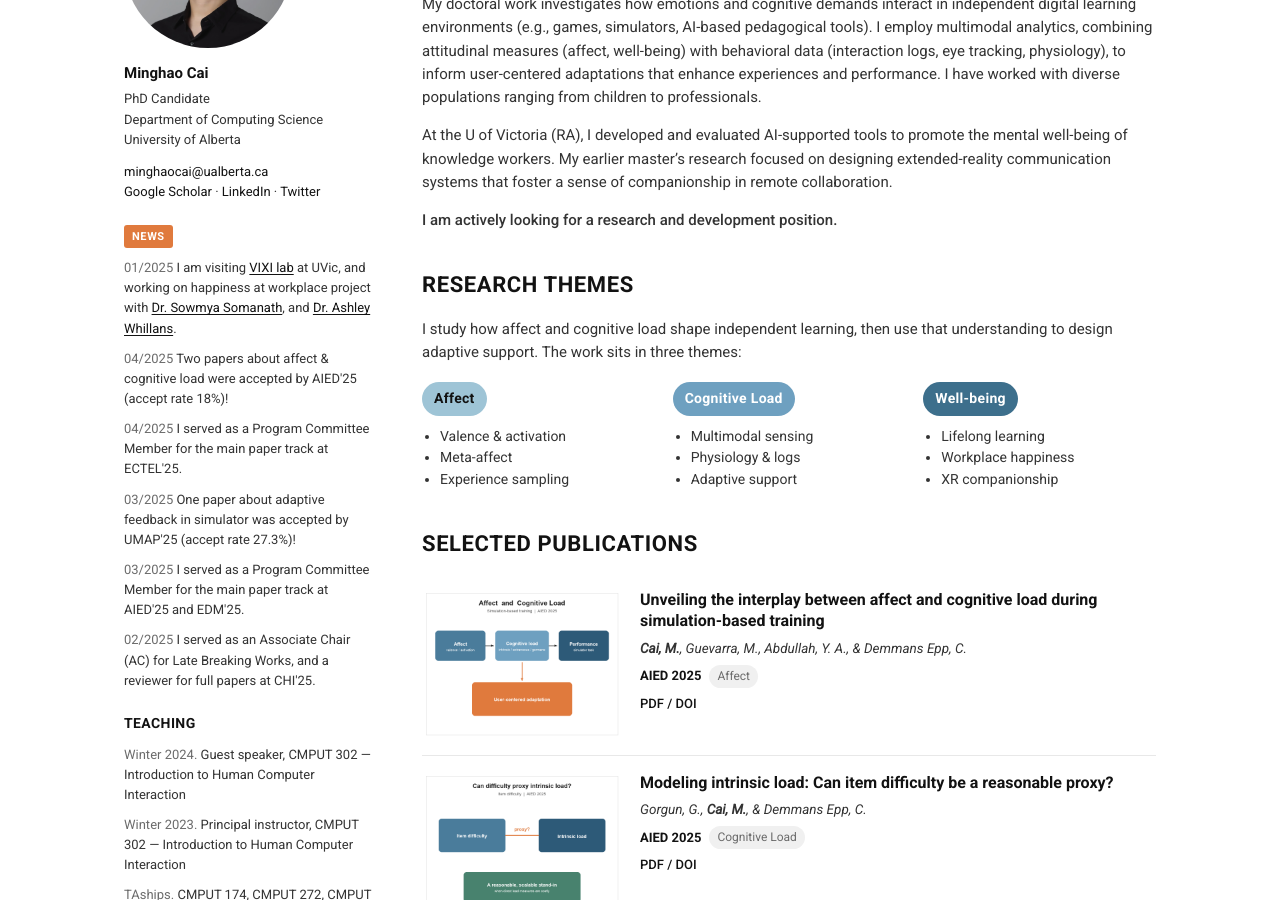
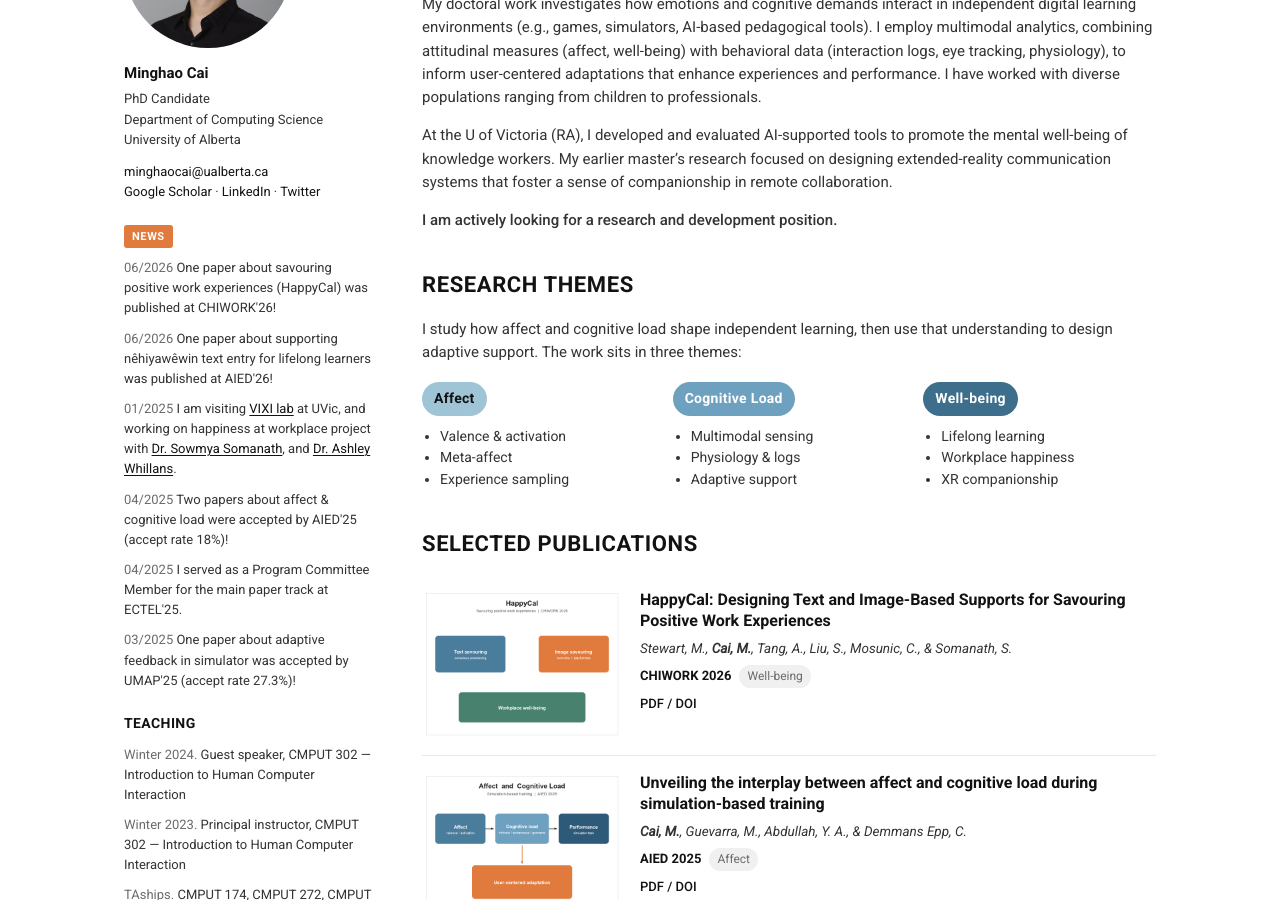
Before and after one commit to minghaocai/minghaocai.github.io, a Jekyll site: the page built from index.md, in a window 1280 px wide and 900 px high, scrolled down 211 px. Built offline with Jekyll 4.4.1, drawn with Linux system fonts in a browser that asks for light colours.

Commit message:
Add 2026 CHIWORK and AIED papers from Google Scholar.

```diff
--- a/_data/news.yml
+++ b/_data/news.yml
@@ -1,3 +1,7 @@
+- date: 06/2026
+  html: "One paper about savouring positive work experiences (HappyCal) was published at CHIWORK'26!"
+- date: 06/2026
+  html: "One paper about supporting nêhiyawêwin text entry for lifelong learners was published at AIED'26!"
 - date: 01/2025
   html: 'I am visiting <a href="https://vixi.cs.uvic.ca/">VIXI lab</a> at UVic, and working on happiness at workplace project with <a href="https://vixi.cs.uvic.ca/people/sowmya-somanath-2020-06-18/">Dr. Sowmya Somanath</a>, and <a href="https://www.hbs.edu/faculty/Pages/profile.aspx?facId=943704">Dr. Ashley Whillans</a>.'
 - date: 04/2025
--- a/_data/publications.yml
+++ b/_data/publications.yml
@@ -1,3 +1,23 @@
+- id: chiwork26-happycal
+  title: "HappyCal: Designing Text and Image-Based Supports for Savouring Positive Work Experiences"
+  authors: "Stewart, M., Cai, M., Tang, A., Liu, S., Mosunic, C., & Somanath, S."
+  venue: CHIWORK 2026
+  year: 2026
+  teaser: chiwork26-happycal.png
+  selected: true
+  theme: Well-being
+  doi: https://doi.org/10.1145/3808045.3808067
+
+- id: aied26-nehiyawewin
+  title: "Supporting the Text Entry of Nêhiyawêwin for Lifelong Learners"
+  authors: "Teodorescu, D., Gorgun, G., Lothian, D., Yan, J., Matalski, J., Abdullah, Y. A., Wang, H., Cai, M., & Demmans Epp, C."
+  venue: AIED 2026
+  year: 2026
+  teaser: aied26-nehiyawewin.png
+  selected: false
+  theme: Learning
+  doi: https://doi.org/10.1007/978-3-032-29773-0_13
+
 - id: aied25-interplay
   title: "Unveiling the interplay between affect and cognitive load during simulation-based training"
   authors: "Cai, M., Guevarra, M., Abdullah, Y. A., & Demmans Epp, C."
```
Also changed, not shown: assets/img/papers/aied26-nehiyawewin.png (added), assets/img/papers/chiwork26-happycal.png (added).
